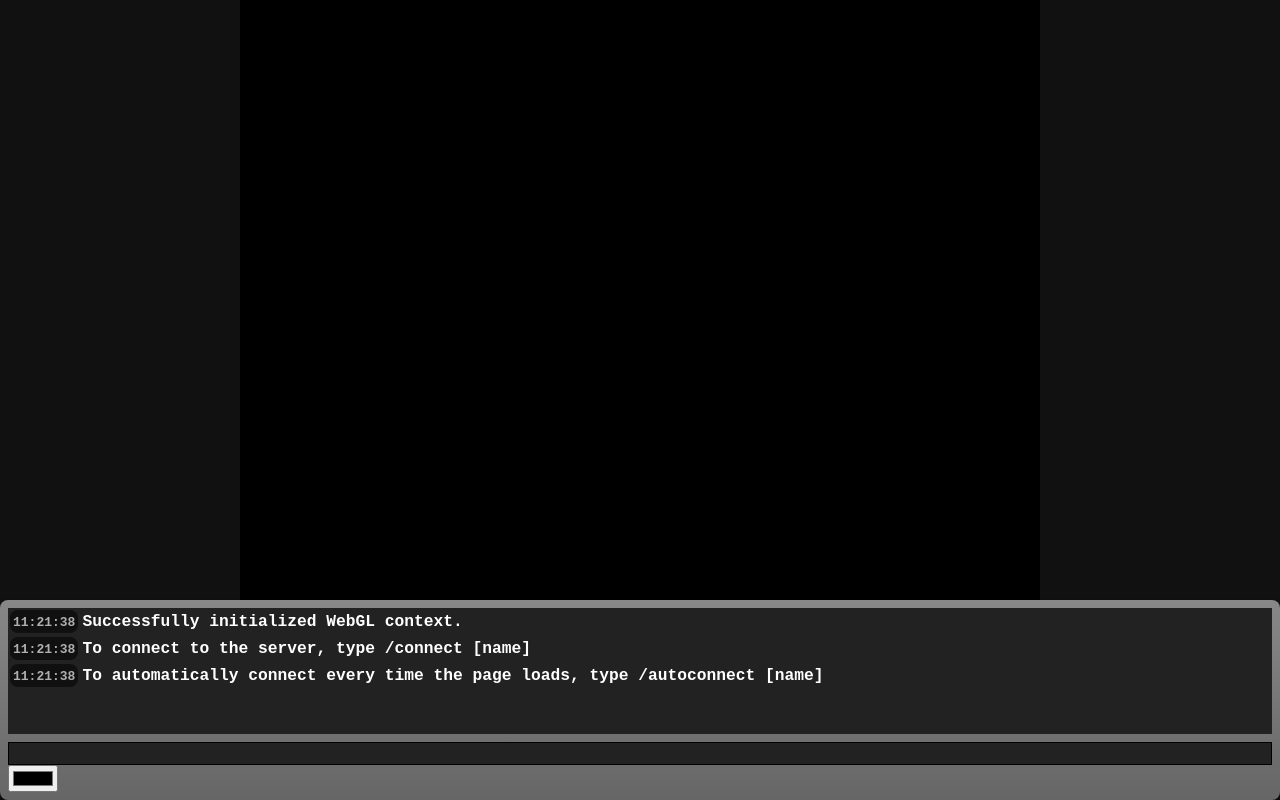
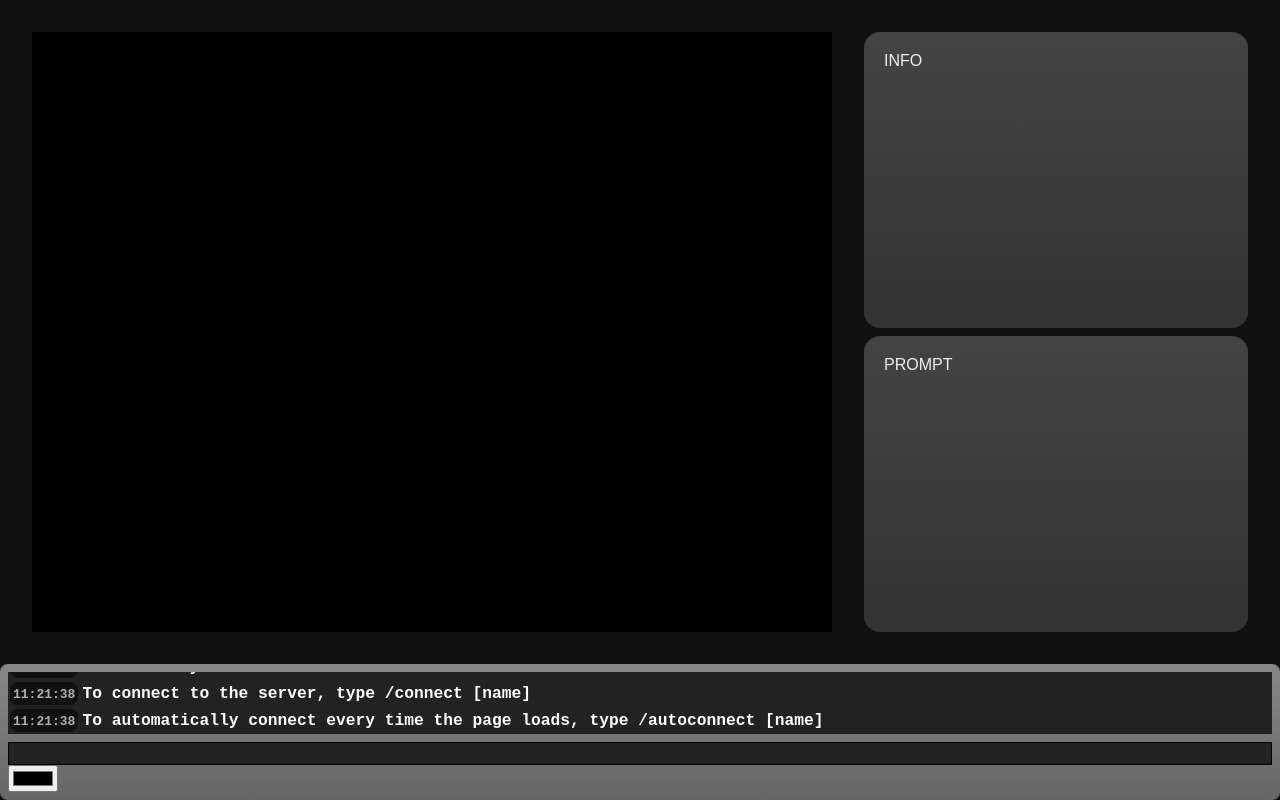
Before and after one commit to Tumlee/webgame, a website with bundled scripts: page source/client/index.html in a window 1280 px wide. Built offline with nearby package versions, Linux system fonts and the light colour scheme.

Commit message:
Introduce side panel

```diff
--- a/source/client/client-main.js
+++ b/source/client/client-main.js
@@ -1,5 +1,6 @@
 import { Camera } from './camera.js';
 import { GameMap } from './game-map.js';
+import { newElement } from './lib/dom-util.js';
 import { GameConsole } from './lib/game-console.js';
 import { WsHandler } from './lib/ws-handler.js';
 import { Renderer } from './renderer/renderer.js';
@@ -42,7 +43,16 @@ function clientMain() {
     //Attach stuff to the main window.
     let mainElement = id => document.getElementById(id);
     let mainWindow = mainElement('mainWindow');
-    mainWindow.appendChild(renderer.getCanvas());
+    let upperSection = newElement('div', {class: 'main-upper-section'});
+    let sidePanel = newElement('div', {class: 'main-side-panel'});
+    let infoPanel = newElement('div', {class: 'main-info-panel', text: 'INFO'});
+    let promptPanel = newElement('div', {class: 'main-prompt-panel', text: 'PROMPT'});
+
+    sidePanel.appendChild(infoPanel);
+    sidePanel.appendChild(promptPanel);
+    upperSection.appendChild(renderer.getCanvas());
+    upperSection.appendChild(sidePanel);
+    mainWindow.appendChild(upperSection);
     mainWindow.appendChild(gameConsole.getContainer());
 
     camera.precomputeRenderingVars();
--- a/source/client/index.css
+++ b/source/client/index.css
@@ -9,23 +9,41 @@ body, html {
 #mainWindow {
     display: flex;
     flex-direction: column;
-    align-items: center;
+    align-items: stretch;
     justify-content: center;
     height: 100vh;
 }
 
-#loginNameDiv {
-    display: inline-flex;
-    flex-direction: column;
-    align-items: center;
-    gap: 8px;
-    padding: 16px;
-    background-image: linear-gradient(#668, #445);
-    border-radius: 16px;
+.main-upper-section {
+    display: flex;
+    flex-direction: row;
+    align-items: stretch;
+    justify-content: space-around;
+    padding: 32px;
+    gap: 32px;
 }
 
-#loginNameBox {
-    text-align: center;
+.main-side-panel {
+    flex: 1;
+    display: flex;
+    flex-direction: column;
+    align-items: stretch;
+    justify-content: left;
+    gap: 8px;
+}
+
+.main-info-panel {
+    padding: 20px;
+    background-image: linear-gradient(#444, #333);
+    border-radius: 16px;
+    flex: 1;
+}
+
+.main-prompt-panel {
+    padding: 20px;
+    background-image: linear-gradient(#444, #333);
+    border-radius: 16px;
+    flex: 1;
 }
 
 /*Console stuff*/
```
